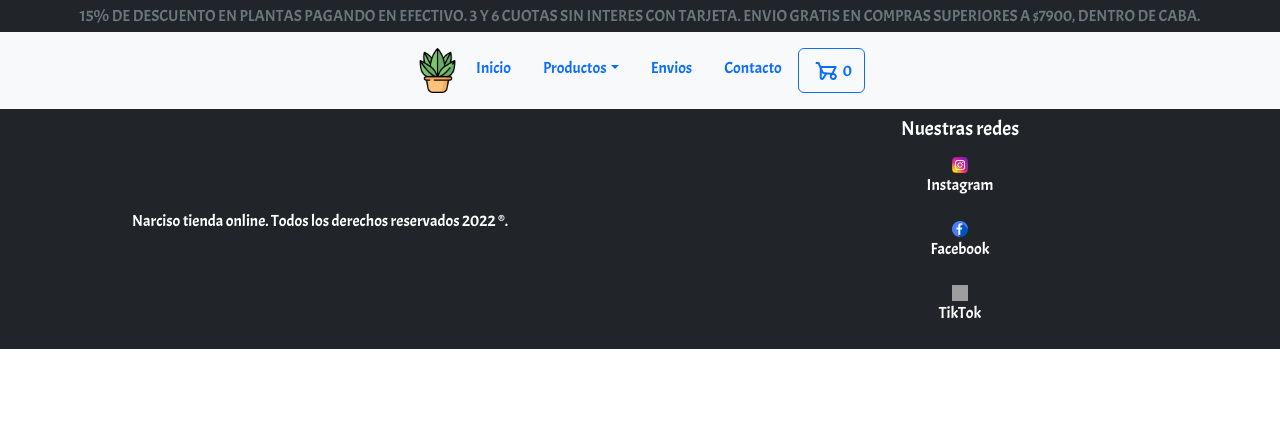
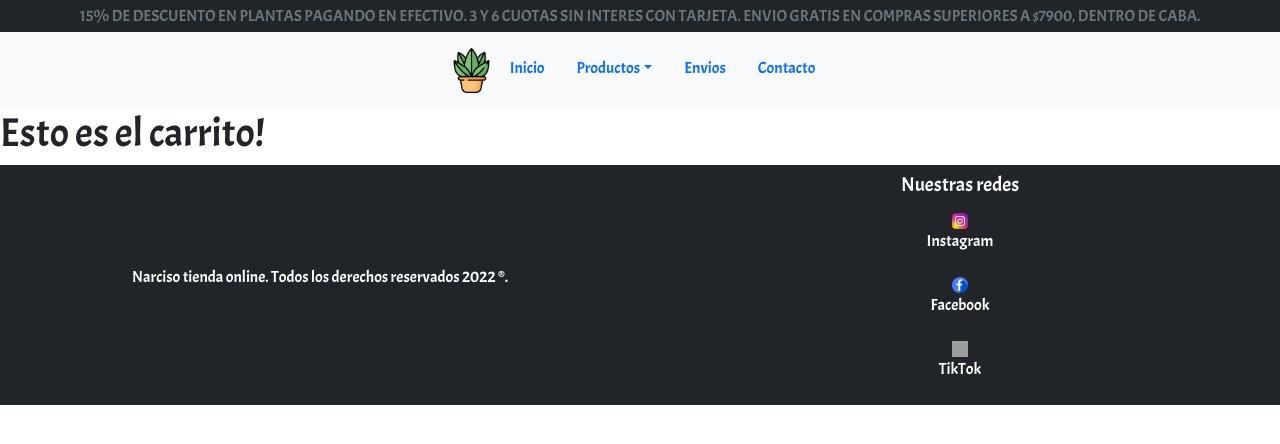
Before and after one commit to isierra93/ecommerce-narciso, a React (Create React App) app: page /cart in a window 1280 px wide. Shown: the top 444 px of the page. Built offline with nearby package versions, Linux system fonts and the light colour scheme; grey boxes are pictures that could not be loaded.

Commit message:
Add Cart component

```diff
--- a/src/App.js
+++ b/src/App.js
@@ -1,19 +1,25 @@
 import {Routes, Route} from "react-router-dom";
 
+import CartProvider from "./components/CartContext";
 import ItemDetailContainer from "./components/ItemDetailContainer";
 import ItemListContainer from "./components/ItemListContainer";
 import NavBar from "./components/NavBar";
 import Footer from "../src/components/Footer"
+import Cart from "./components/Cart";
+
 
 function App() {
   return (
     <div>
+      <CartProvider>
         <NavBar />
           <Routes>
             <Route path="/" element={<ItemListContainer greeting="BIENVENIDOS!" />} />
             <Route path="/categoria/:categoria" element={<ItemListContainer greeting="Filtrando por categoria" />} />
             <Route path="/item/:id" element={<ItemDetailContainer />} />
+            <Route path="cart" element={<Cart />} />
           </Routes>
+      </CartProvider>
       <Footer />
     </div>
   );
--- /dev/null
+++ b/src/components/Cart.jsx
@@ -0,0 +1,11 @@
+import React from "react";
+
+const Cart = () =>{
+    return(
+        <div>
+            <h1>Esto es el carrito!</h1>
+        </div>
+    )
+};
+
+export default Cart;
--- /dev/null
+++ b/src/components/CartContext.jsx
@@ -0,0 +1,40 @@
+import React from "react";
+import { useState } from "react";
+import { useContext } from "react";
+
+const CartContext = React.createContext([]);
+export const useCartContext = () => useContext(CartContext);
+
+const CartProvider = ({ children }) => {
+
+    const [cart, setCart] = useState([]);
+
+    const clearCart = () => setCart([]);
+
+    const isInCart = (id) => cart.find(product => product.id === id) ? true : false;
+
+    const removeProduct = (id) => setCart(cart.filter(product => product.id !== id));
+
+    const addProduct = (item, quantity) => {
+        if (isInCart(item.id)) {
+            setCart(cart.map(product => {
+                return product.id === item.id ? { ...product, quantity: product.quantity + quantity } : product
+            }));
+        } else {
+            setCart([...cart, { ...item, quantity }]);
+        }}
+
+        return (
+            <CartContext.Provider value={{
+                clearCart,
+                isInCart,
+                removeProduct,
+                addProduct,
+                cart
+            }} >
+                {children}
+            </CartContext.Provider>
+        )
+    };
+
+    export default CartProvider;
--- a/src/components/CartWidget.jsx
+++ b/src/components/CartWidget.jsx
@@ -1,11 +1,18 @@
 import React from "react";
+import { Link } from "react-router-dom";
+import { useCartContext } from "./CartContext";
+
 
 const CartWidget = () =>{
+    const {cart} = useCartContext();
+
     return(
-        <div className="d-flex">
-            <span className="material-symbols-outlined px-1">garden_cart</span>
-            <span>0</span>
-        </div>
+        <Link to={`/cart`} className="btn btn-outline-primary">
+           <div className="d-flex pt-1">
+                <span className="material-symbols-outlined px-1">garden_cart</span>
+                <span>{cart.length}</span>
+            </div>
+        </Link>
     );
 };
 
--- a/src/components/ItemDetail.jsx
+++ b/src/components/ItemDetail.jsx
@@ -2,14 +2,16 @@ import React from "react";
 import { useState } from "react";
 import { Link } from "react-router-dom";
 import ItemCount from "./ItemCount";
+import {useCartContext} from "./CartContext"
 
 const ItemDetail = ({item}) =>{
 
     const [goCart, setGocart] = useState(false);
+    const {addProduct} = useCartContext();
 
     const onAdd = (unidades) =>{
-        console.log(unidades);
         setGocart(true);
+        addProduct(item, unidades);
     }
 
     return(
@@ -27,7 +29,7 @@ const ItemDetail = ({item}) =>{
                         <div className="d-flex justify-content-center">
                         {
                             goCart
-                            ? <Link to={`/cart`} >Terminar compra</Link>
+                            ? <Link to={`/cart`} className="btn btn-primary">Terminar compra</Link>
                             :<ItemCount stock={item.stock} initial={1} onAdd={onAdd} />
                         }
                         </div>
--- a/src/components/NavBar.jsx
+++ b/src/components/NavBar.jsx
@@ -3,8 +3,10 @@ import CartWidget from "../components/CartWidget";
 import logo from "../assets/images/logo.png"
 import Promocion from "../components/Promocion";
 import { Link } from "react-router-dom";
+import { useCartContext } from "./CartContext";
 
 const NavBar = () => {
+    const {cart} = useCartContext();
 
     return (
         <nav>
@@ -31,9 +33,12 @@ const NavBar = () => {
                 <li className="nav-item">
                     <a className="nav-link" href="/#">Contacto</a>
                 </li>
-                <button className="btn btn-outline-primary">
+                {
+                    cart.length>0 ?
                     <CartWidget />
-                </button>
+                    :<div></div>
+                }
+
             </ul>
         </nav>
     );
```
Lines whose indentation alone changed are shown as unchanged.
